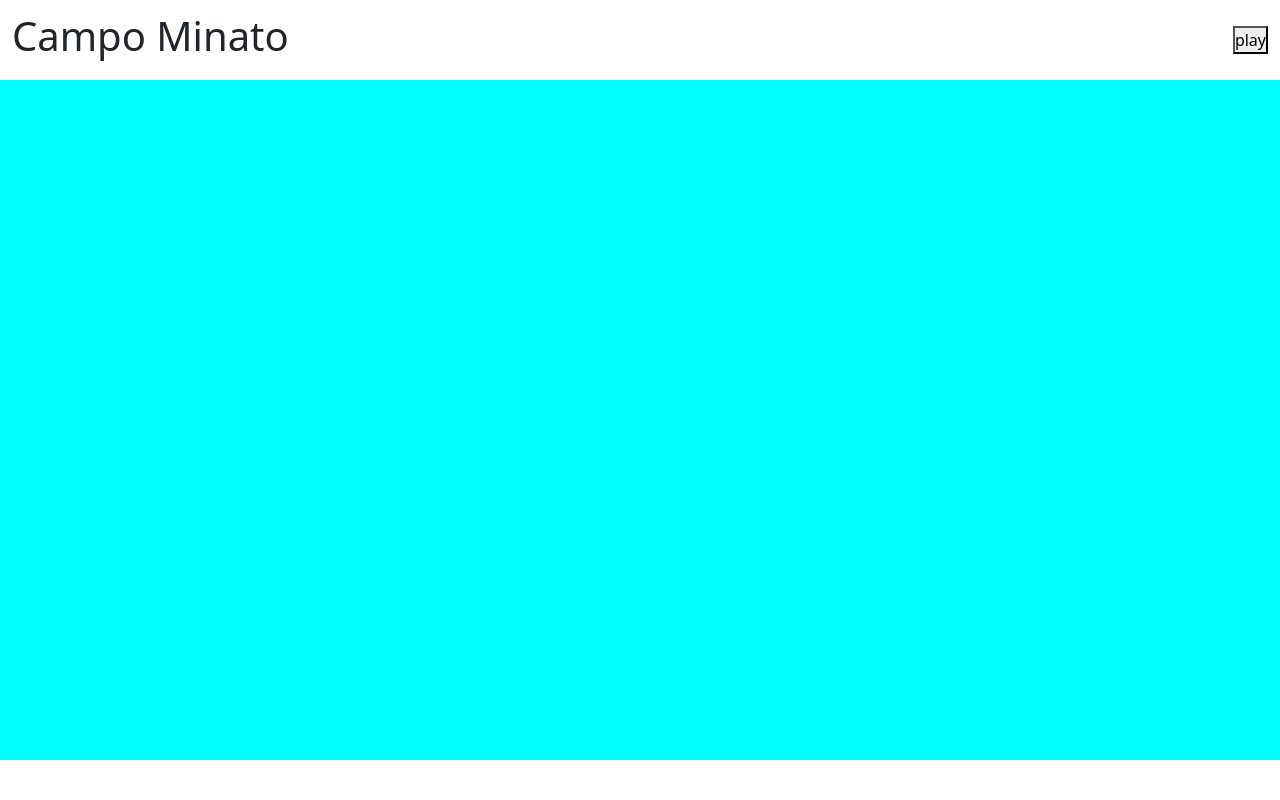
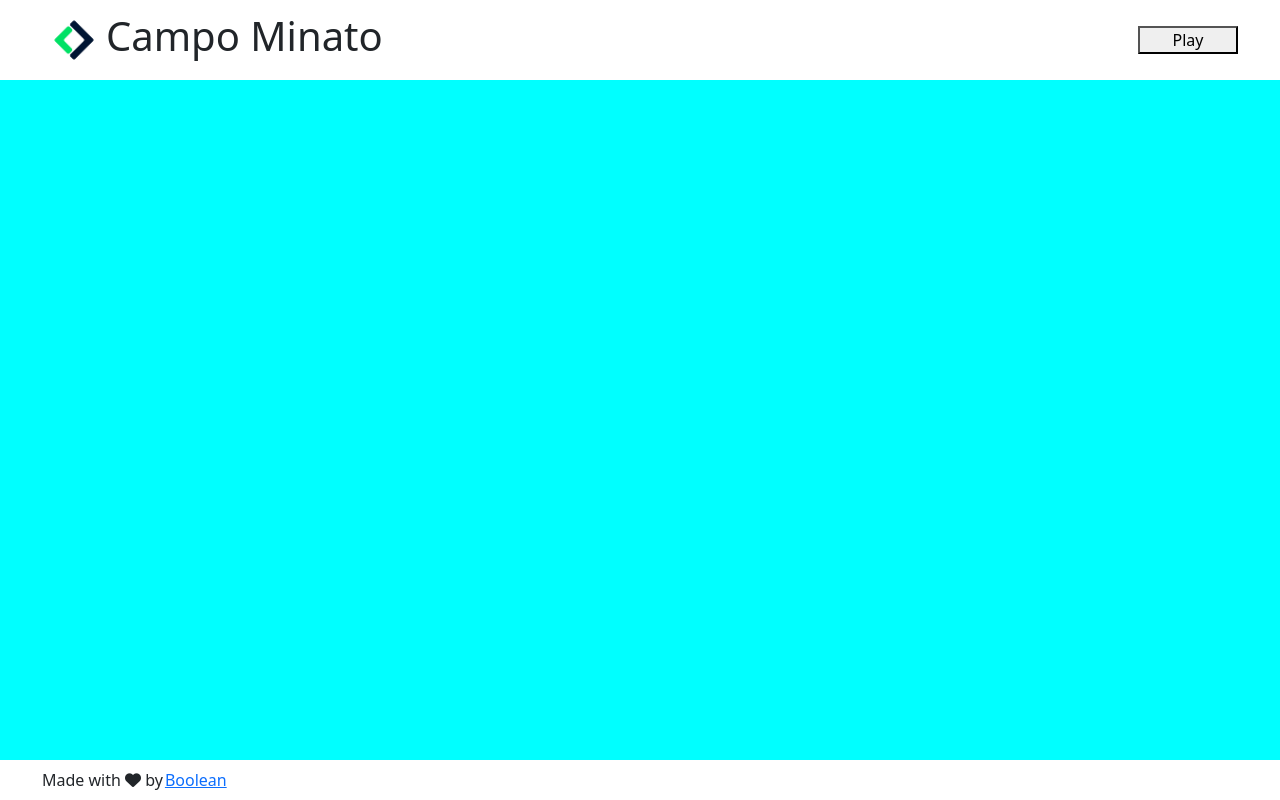
Before and after one commit to manolioluigi/js-campominato-grid, a plain HTML site: page index.html in a window 1280 px wide. Drawn offline with nearby package versions, Linux system fonts and the light colour scheme.

Commit message:
fine stilizzazione

```diff
--- a/css/style.css
+++ b/css/style.css
@@ -35,6 +35,15 @@ footer{
     font-size: 20px;
 }
 
+.col-4 img{
+    width: 8vh;
+}
+
+button{
+
+    width: 100px;
+}
+
 /*Utility*/
 
 .height-full{
@@ -44,3 +53,11 @@ footer{
 .background-blue{
     background-color: rgb(0, 89, 255);
 }
+
+.padding-sides-30{
+    padding: 0px 30px 0px 30px;
+}
+
+.margin-left-2{
+    margin-left: 2px;
+}
--- a/index.html
+++ b/index.html
@@ -8,25 +8,26 @@
     <link rel="stylesheet" href="./css/style.css">
     <!-- Bootstrap -->
     <link href="https://cdn.jsdelivr.net/npm/bootstrap@5.2.3/dist/css/bootstrap.min.css" rel="stylesheet" integrity="sha384-rbsA2VBKQhggwzxH7pPCaAqO46MgnOM80zW1RWuH61DGLwZJEdK2Kadq2F9CUG65" crossorigin="anonymous">
-
+    <link rel="stylesheet" href="https://cdnjs.cloudflare.com/ajax/libs/font-awesome/6.2.1/css/all.min.css" integrity="sha512-MV7K8+y+gLIBoVD59lQIYicR65iaqukzvf/nwasF0nqhPay5w/9lJmVM2hMDcnK1OnMGCdVK+iQrJ7lzPJQd1w==" crossorigin="anonymous" referrerpolicy="no-referrer" />
 </head>
 <body>
 
     <div>
-
+        <!--Header-->
         <header>
             <div class="container-fluid height-full">
-                <div class="row justify-content-between height-full">
+                <div class="row justify-content-between height-full padding-sides-30">
                     <div class="col-4 d-flex align-items-center height-full">
+                        <img src="./img/mobile-logo.png" alt="">
                         <h1>Campo Minato</h1>
                     </div>
                     <div class="col-4 d-flex align-items-center justify-content-end height-full">
-                        <button id="play">play</button>
+                        <button id="play">Play</button>
                     </div>
                 </div>
             </div>
         </header>
-
+        <!--Main-->
         <main>
             <div class="container-fluid height-full">
                 <div class="row">
@@ -38,12 +39,13 @@
                 </div>
             </div>
         </main>
-
+        <!--Footer-->
         <footer>
-            <div class="container-fluid">
-                <div class="row">
-                    <div class="col-12">
-
+            <div class="container-fluid height-full">
+                <div class="row padding-sides-30 height-full">
+                    <div class="col-12 d-flex align-items-center">
+                        <span>Made with <i class="fa-solid fa-heart"></i> by</span>
+                        <a class="margin-left-2" href="example.com">Boolean</a>
                     </div>
                 </div>
             </div>
--- a/js/script.js
+++ b/js/script.js
@@ -30,7 +30,6 @@ bottone.addEventListener(`click`, function(){
             cubetto.innerText = i;
             griglia.appendChild(cubetto);
 
-
         }
 
     }
```
Also changed, not shown: img/mobile-logo.png (added).
